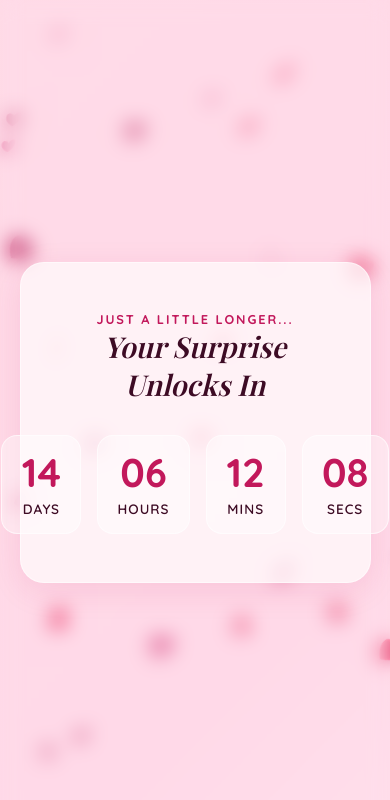
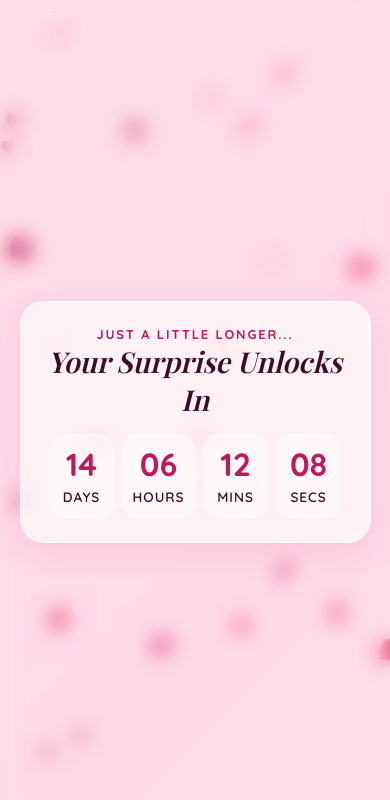
Before and after one commit to mijanur1314/birthday, a React (Vite) app: page / in a window 390 px wide. Shown: the top 800 px of the page. Built offline with nearby package versions, Linux system fonts and the light colour scheme; a web font is replaced by a local one.

Commit message:
style: Make countdown timer responsive for mobile devices

```diff
--- a/src/components/Countdown.jsx
+++ b/src/components/Countdown.jsx
@@ -46,23 +46,11 @@ export default function Countdown({ onComplete }) {
       exit={{ opacity: 0 }}
       transition={{ duration: 1 }}
     >
-      <div className="countdown-content glass-panel"
-        style={{
-          display: 'flex',
-          flexDirection: 'column',
-          alignItems: 'center',
-          justifyContent: 'center',
-          padding: '3rem 2rem',
-          borderRadius: '24px',
-          textAlign: 'center',
-          maxWidth: '90vw',
-          width: '500px'
-        }}
-      >
+      <div className="countdown-content glass-panel">
         <div className="section-eyebrow">Just a little longer...</div>
-        <h2 className="section-title" style={{ marginBottom: '2rem' }}>Your Surprise Unlocks In</h2>
+        <h2 className="section-title">Your Surprise Unlocks In</h2>
 
-        <div className="countdown-timer" style={{ display: 'flex', gap: '1rem', justifyContent: 'center' }}>
+        <div className="countdown-timer">
           {timeLeft.days > 0 && (
             <div className="time-box">
               <span className="time-value">{timeLeft.days}</span>
--- a/src/styles/layout.css
+++ b/src/styles/layout.css
@@ -153,3 +153,34 @@
   text-transform: uppercase;
   letter-spacing: 1px;
 }
+
+
+.countdown-content {
+  display: flex;
+  flex-direction: column;
+  align-items: center;
+  justify-content: center;
+  padding: clamp(1.5rem, 4vw, 3rem) clamp(1rem, 3vw, 2rem);
+  border-radius: 24px;
+  text-align: center;
+  max-width: 90vw;
+  width: 500px;
+}
+.countdown-content h2.section-title {
+  margin-bottom: clamp(1rem, 4vw, 2rem);
+}
+.countdown-timer {
+  display: flex;
+  gap: clamp(0.5rem, 2vw, 1rem);
+  justify-content: center;
+  flex-wrap: wrap;
+}
+@media (max-width: 400px) {
+  .countdown-timer .time-box {
+    padding: 0.8rem 0.6rem;
+    min-width: 65px;
+  }
+  .countdown-timer .time-value {
+    font-size: 2rem;
+  }
+}
```
